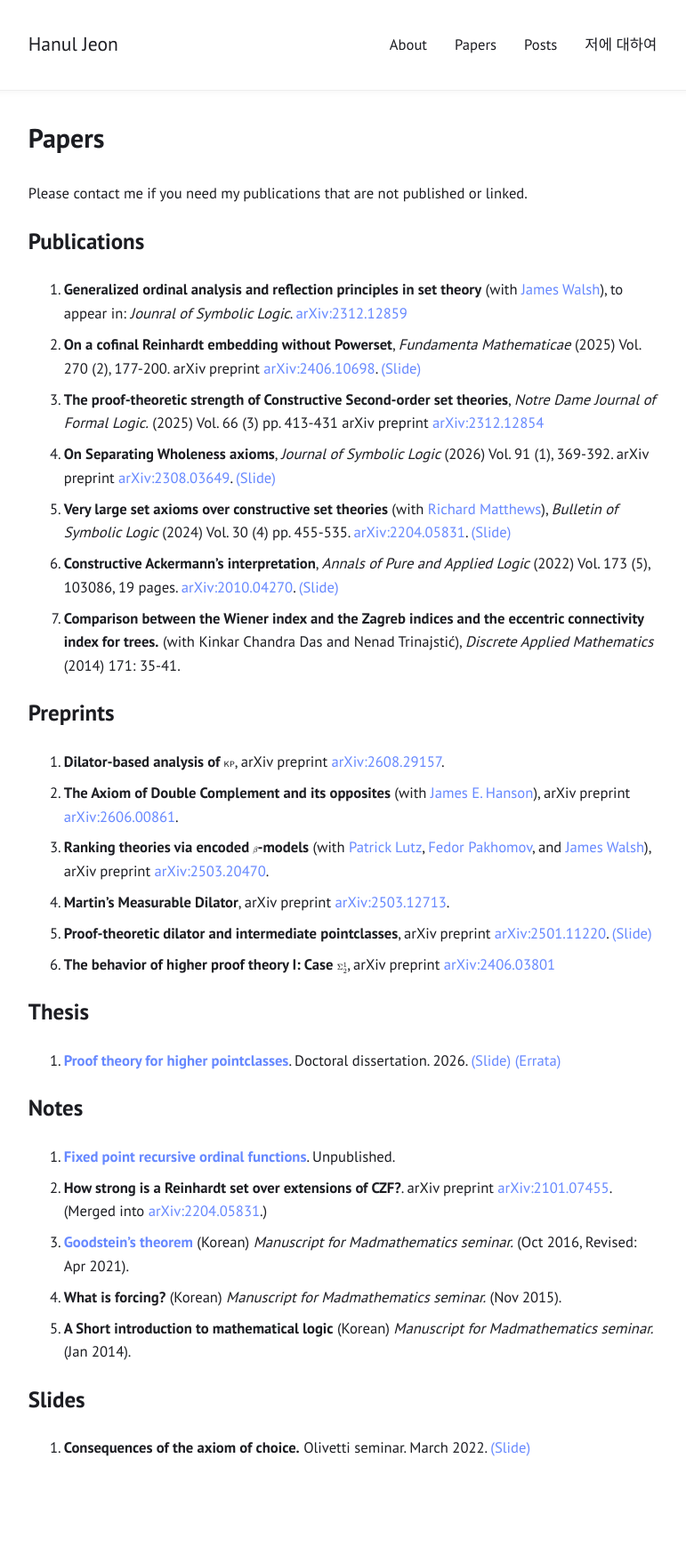
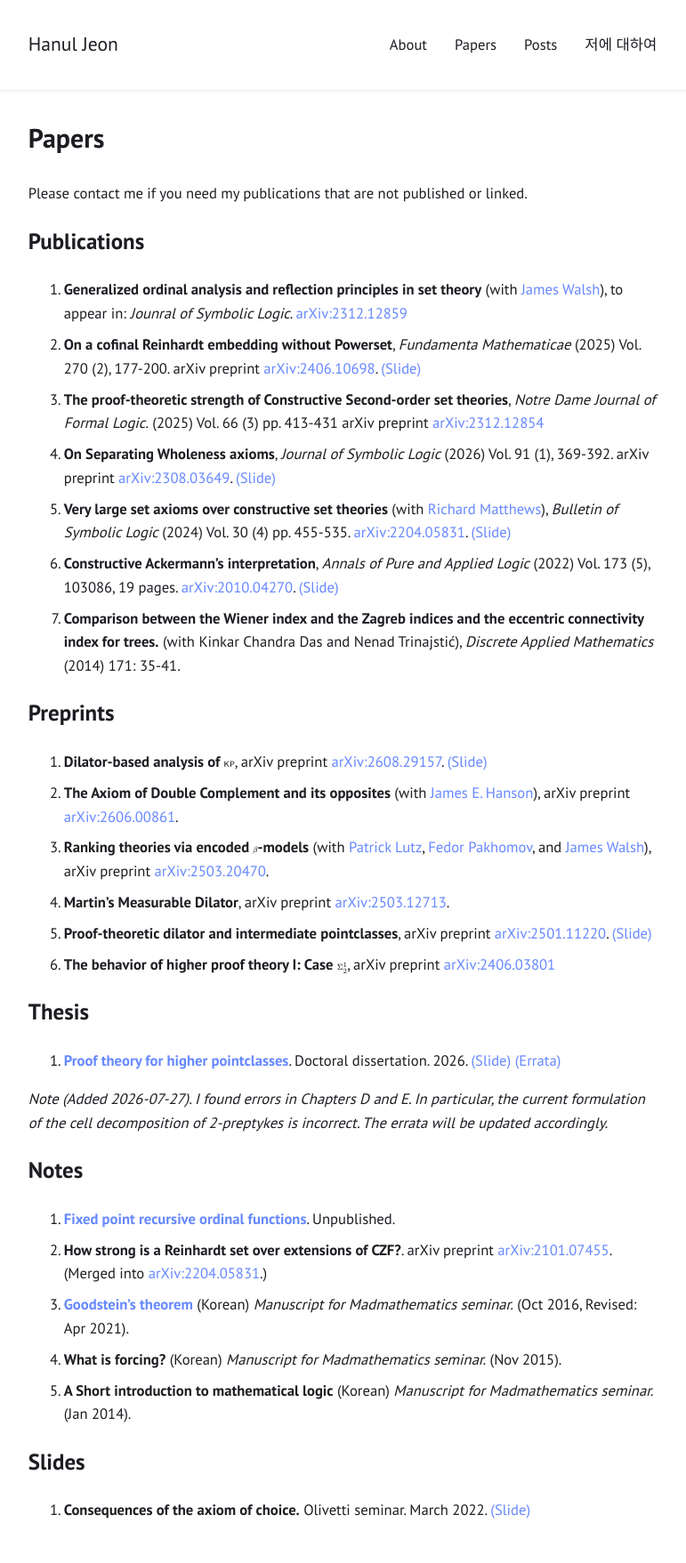
Before and after one commit to hanuljeon95/hanuljeon95.github.io, a Jekyll site: the page built from papers.md, in a window 1280 px wide. Shown: the whole page at 89% size, without its empty margins (255-1026 px from the left). Built offline with Jekyll 4.4.1, drawn with Linux system fonts in a browser that asks for light colours; before the commit the page ends 1687 px from its top, so only the background shows below that.

Commit message:
Add slides
Slides for the KP analysis paper

```diff
--- a/papers.md
+++ b/papers.md
@@ -21,7 +21,7 @@ Publications
 Preprints
 ------------
 
-1. **Dilator-based analysis of $\mathsf{KP}$**, arXiv preprint [arXiv:2608.29157](https://arxiv.org/abs/2608.29157).
+1. **Dilator-based analysis of $\mathsf{KP}$**, arXiv preprint [arXiv:2608.29157](https://arxiv.org/abs/2608.29157). [(Slide)](../files/KP_2026_09_Wuerzburg.pdf)
 1. **The Axiom of Double Complement and its opposites** (with [James E. Hanson](https://james-hanson.github.io)), arXiv preprint [arXiv:2606.00861](https://arxiv.org/abs/2606.00861).
 1. **Ranking theories via encoded $\beta$-models** (with [Patrick Lutz](https://websites.umich.edu/~pglutz/), [Fedor Pakhomov](https://homepage.mi-ras.ru/~pakhfn/), and [James Walsh](https://www.jameswalsh.org/)), arXiv preprint [arXiv:2503.20470](https://arxiv.org/abs/2503.20470).
 1. **Martin's Measurable Dilator**, arXiv preprint [arXiv:2503.12713](https://arxiv.org/abs/2503.12713).
@@ -31,6 +31,8 @@ Preprints
 Thesis
 ------------
 1. [**Proof theory for higher pointclasses**](../files/PhD_Thesis.pdf). Doctoral dissertation. 2026. [(Slide)](../files/PhD_Defense.pdf) [(Errata)](../files/Thesis_errata.pdf)
+
+*Note (Added 2026-07-27). I found errors in Chapters D and E. In particular, the current formulation of the cell decomposition of 2-preptykes is incorrect. The errata will be updated accordingly.*
 
 
 Notes
```
Also changed, not shown: 1 other file.
